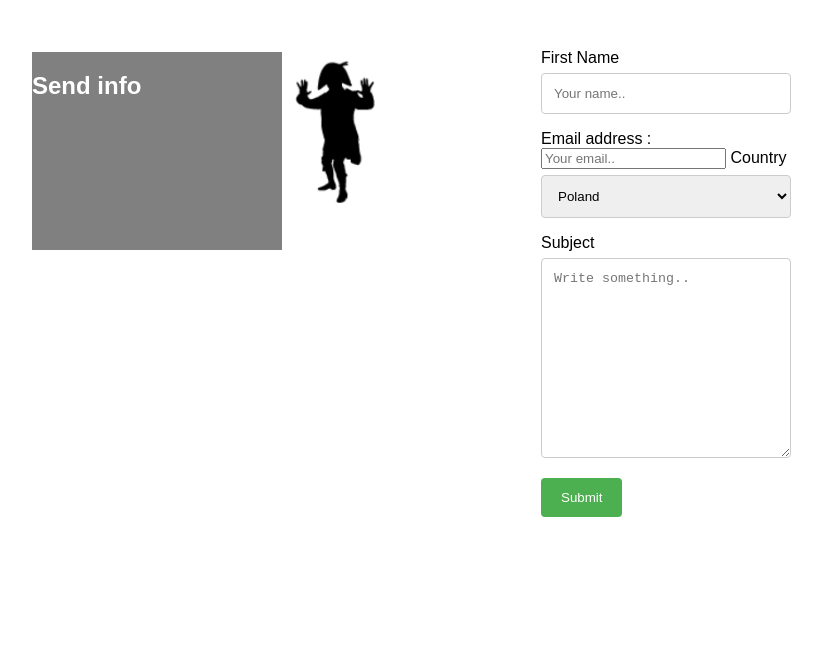
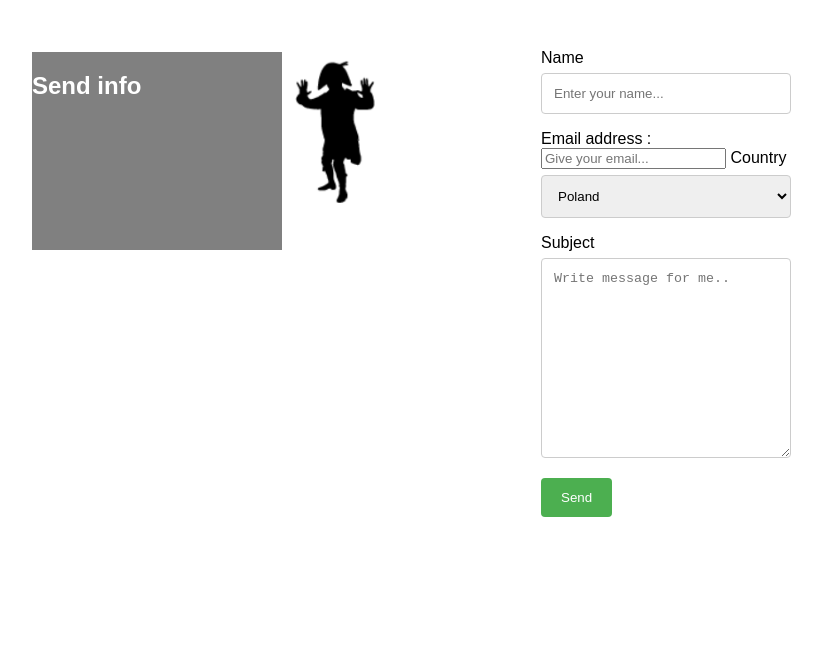
Before and after one commit to RomanBulinski/myFirstWeb, a plain HTML site: page kontakt.html in a window 1280 px wide. Shown: the part 146-800 px from the top of the page, without its empty margins (230-1052 px from the left). Drawn offline with Linux system fonts and the light colour scheme.

Commit message:
Added js for checking contact form

```diff
--- a/kontakt.html
+++ b/kontakt.html
@@ -6,6 +6,7 @@
         <title> FirstWebSite </title>
         <link rel="stylesheet" href="style.css">
         <link rel="stylesheet" href="fontello-cf42af72/css/fontello.css" >
+        <script type="text/javascript" src="validator.js"></script>
 
     </head>
 
@@ -69,13 +70,20 @@
 
                     <div class="column-w">
 
-                        <form action="action_page.php">
+                        <!-- <form action="action_page.php" > -->
+                        <form action="#" id="info-form" onsubmit='return validation();'>
 
-                                <label for="fname">First Name</label>
-                                <input type="text" id="fname" name="firstname" placeholder="Your name..">
+                                <label for="name">Name</label>
+                                <input type="text"
+                                        id="name"
+                                        name="firstname"
+                                        placeholder="Enter your name...">
 
-                                <label for="lname">Email address : </label>
-                                <input type="email" id="lname" name="email address" placeholder="Your email..">
+                                <label for="email">Email address : </label>
+                                <input type="email"
+                                        id="email"
+                                        name="email address"
+                                        placeholder="Give your email...">
 
                                 <label for="country">Country</label>
                                 <select id="country" name="country">
@@ -85,9 +93,13 @@
                                 </select>
 
                                 <label for="subject">Subject</label>
-                                <textarea id="subject" name="subject" placeholder="Write something.." style="height:200px"></textarea>
+                                <textarea id="subject"
+                                        name="subject"
+                                        placeholder="Write message for me.."
+                                        style="height:200px"></textarea>
 
-                                <input type="submit" value="Submit">
+                                <input  type="submit"
+                                        value="Send">
 
                         </form>
 
--- a/style.css
+++ b/style.css
@@ -158,7 +158,7 @@ video {
     justify-content: center;
 }
 
-            /* Style inputs with type="text", select elements and textareas */
+/* Style inputs with type="text", select elements and textareas */
 input[type=text], select, textarea {
     width: 100%; /* Full width */
     padding: 12px; /* Some padding */
@@ -168,6 +168,7 @@ input[type=text], select, textarea {
     margin-top: 6px; /* Add a top margin */
     margin-bottom: 16px; /* Bottom margin */
     resize: vertical /* Allow the user to vertically resize the textarea (not horizontally) */
+
 }
 
 /* Style the submit button with a specific background color etc */
@@ -185,17 +186,11 @@ input[type=submit]:hover {
     background-color: #45a049;
 }
 
-input [type=email]{
+/* input [type=email]{
     pattern="/^[a-zA-Z0-9.!#$%&’*+/=?^_`{|}~-]+@[a-zA-Z0-9-]+(?:\.[a-zA-Z0-9-]+)*$/"
     required
-}
+} */
 
-/* Add a background color and some padding around the form */
-/* .container {
-    border-radius: 5px;
-    background-color: #f2f2f2;
-    padding: 20px;
-} */
 
 .colorgrey{
     background-color: gray;
--- /dev/null
+++ b/validator.js
@@ -0,0 +1,29 @@
+function validation()
+{
+    var form =  document.getElementById('info-form'),
+        rules = { // 1
+            'name' : /^[a-z]{2,30}$/i,
+            'email': /^[a-z0-9\._%-]+@[a-z0-9\.-]+\.[a-z]{2,4}$/i,
+            'subject': /^[a-z0-9\._%-]+@[a-z0-9\.-]+\.[a-z]{2,4}$/i,
+
+        };
+
+    for (var elem in rules) // 2
+    {
+        if (form[elem])
+        {
+            if (!rules[elem].test(form[elem].value)) // 3
+            {
+                alert('Box ' + elem + ' is not correct.');
+                form[elem].style.background = 'yellow';
+                return false;
+            }
+            else
+            {
+                form[elem].style.background = '';
+            }
+        }
+    }
+    alert('All boxes are infilled - can send!');
+    return true;
+}
```
Also changed, not shown: index.html (+2 -22 lines), timer.js (added, +15 -0 lines).
